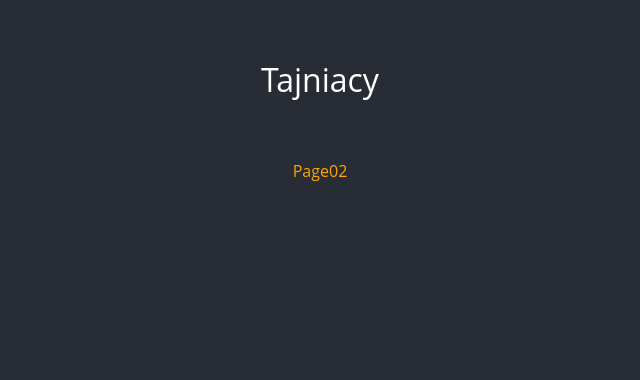
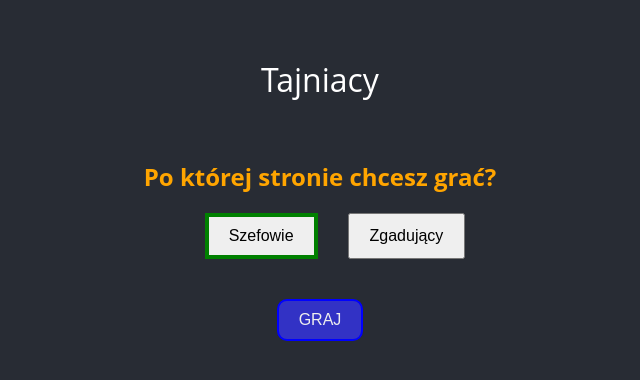
Before and after one commit to GrzegorzPaprzycki/Tajniacy-Gra, a React (Create React App) app: page /page02 in a window 1280 px wide. Shown: the top 380 px of the page, without its empty margins (320-960 px from the left). Built offline with nearby package versions, Linux system fonts and the light colour scheme.

Commit message:
Page02 ready

```diff
--- a/src/layouts/App.js
+++ b/src/layouts/App.js
@@ -5,7 +5,14 @@ import Page from './Page';
 
 class App extends Component {
   state = {
-    numbers: [1, 1, 1, 1]
+    numbers: [1, 1, 1, 1],
+    role: "/szefowie",
+  }
+
+  handleChangeRole = id => {
+    this.setState({
+      role: id,
+    })
   }
 
   handleChangeNumber = e => {
@@ -26,7 +33,9 @@ class App extends Component {
             <section className="page">
               {<Page
                 numbers={this.state.numbers}
+                role={this.state.role}
                 changeNumber={this.handleChangeNumber}
+                changeRole={this.handleChangeRole}
               />}
             </section>
           </main>
--- a/src/layouts/Page.js
+++ b/src/layouts/Page.js
@@ -4,13 +4,17 @@ import { Route, Switch } from 'react-router-dom';
 import HomePage from '../pages/HomePage';
 import Page02 from '../pages/Page02';
 import ErrorPage from '../pages/ErrorPage';
+import ChefPage from '../pages/ChefPage';
+import GuessPage from '../pages/GuessPage';
 
 const Page = (props) => {
     return (
         <>
             <Switch>
                 <Route path="/" exact render={() => <HomePage numbers={props.numbers} changeNumber={props.changeNumber} />} />
-                <Route path="/page02" component={Page02} />
+                <Route path="/page02" render={() => <Page02 role={props.role} changeRole={props.changeRole} />} />
+                <Route path="/szefowie" render={() => <ChefPage />} />
+                <Route path="/zgadujacy" render={() => <GuessPage />} />
                 <Route component={ErrorPage} />
             </Switch>
         </>
--- /dev/null
+++ b/src/pages/ChefPage.js
@@ -0,0 +1,14 @@
+import React, { Component } from 'react';
+
+class ChefPage extends Component {
+    state = {}
+    render() {
+        return (
+            <div className="chefPage" >
+                ChefPage
+            </div>
+        );
+    }
+}
+
+export default ChefPage;
--- /dev/null
+++ b/src/pages/GuessPage.js
@@ -0,0 +1,14 @@
+import React, { Component } from 'react';
+
+class GuessPage extends Component {
+    state = {}
+    render() {
+        return (
+            <div className="guessPage" >
+                GuessPage
+            </div>
+        );
+    }
+}
+
+export default GuessPage;
--- a/src/pages/HomePage.js
+++ b/src/pages/HomePage.js
@@ -1,6 +1,7 @@
 import React from 'react';
 import '../styles/HomePage.css';
 import Input from '../components/Input';
+import { NavLink } from 'react-router-dom';
 
 const HomePage = (props) => {
 
@@ -12,7 +13,7 @@ const HomePage = (props) => {
             <h2>Podaj kod gry (4 dowolne cyfry)</h2>
             <form className="codeForm">
                 {numberHolders}
-                <button>DALEJ</button>
+                <button className="main" ><NavLink to="/page02" exact >DALEJ</NavLink></button>
             </form>
         </div>
     );
--- a/src/pages/Page02.js
+++ b/src/pages/Page02.js
@@ -1,12 +1,37 @@
-import React from 'react';
+import React, { Component } from 'react';
 import '../styles/Page02.css';
+import { NavLink } from 'react-router-dom';
 
-const Page02 = () => {
-    return (
-        <div className="page02" >
-            Page02
-        </div>
-    );
+class Page02 extends Component {
+
+    state = {
+        firstButtonClass: "active",
+        secondButtonClass: ""
+    }
+
+    handleClick = (e) => {
+        this.setState({
+            firstButtonClass: "",
+            secondButtonClass: ""
+        })
+        this.setState({
+            [e.target.name]: "active"
+        })
+        this.props.changeRole(e.target.id);
+    }
+
+    render() {
+        return (
+            <div className="page02" >
+                <h2>Po której stronie chcesz grać?</h2>
+                <div className="chooseSide" >
+                    <button id="/szefowie" name="firstButtonClass" className={this.state.firstButtonClass} onClick={this.handleClick} >Szefowie</button>
+                    <button id="/zgadujacy" name="secondButtonClass" className={this.state.secondButtonClass} onClick={this.handleClick} >Zgadujący</button>
+                </div>
+                <button className="main" ><NavLink to={this.props.role} exact >GRAJ</NavLink></button>
+            </div>
+        );
+    }
 }
 
 export default Page02;
--- a/src/styles/HomePage.css
+++ b/src/styles/HomePage.css
@@ -15,19 +15,25 @@ form.codeForm input {
     text-align: center;
 }
 
-form.codeForm button {
+ button.main {
     display: block;
     margin: 20px auto;
-    padding: 10px 20px;
     border: 2px solid blue;
     border-radius: 10px;
-    color: #eee;
     background-color: rgb(50, 50, 197);
     cursor: pointer;
     transition: .2s;
 }
 
-form.codeForm button:hover {
+ button.main:hover {
     letter-spacing: 2px;
     color: orange;
 }
+
+button.main a {
+    display: block;
+    padding: 10px 20px;
+    text-decoration: none;
+    color: #eee;
+    font-size: 16px;
+}
--- a/src/styles/Page02.css
+++ b/src/styles/Page02.css
@@ -2,3 +2,23 @@ div.page02 {
     text-align: center;
     color: orange;
 }
+
+.page02 .chooseSide {
+    display: flex;
+    justify-content: center;
+    padding: 20px;
+
+}
+
+.page02 .chooseSide button {
+    flex-basis: 50px;
+    margin-left: 30px;
+    padding: 10px 20px;
+    font-size: 16px;
+    cursor: pointer;
+    transition: .2s;
+}
+
+.page02 .chooseSide button.active {
+    border: 4px solid green;
+}
```
